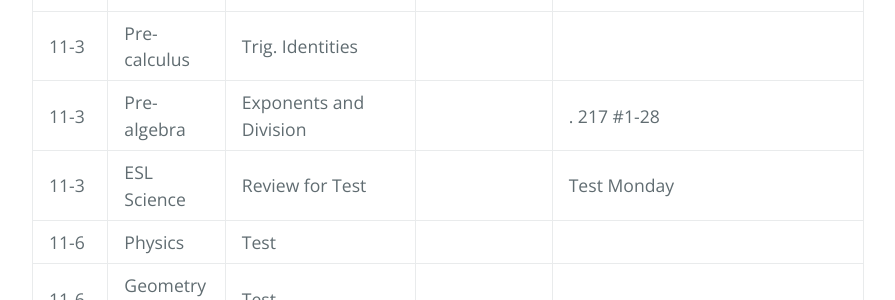
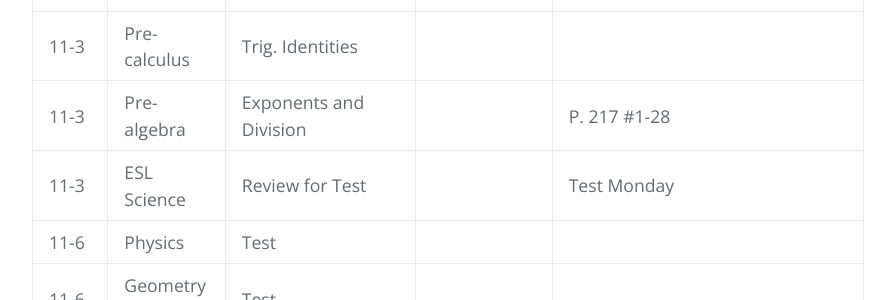
Before and after one commit to gpayoo/gpayoo, a Jekyll site: the page built from index.md, in a window 1280 px wide and 900 px high, scrolled down 690 px. Shown: the part 156-456 px from the top of the window, without its empty margins (192-1087 px from the left). Built offline with Jekyll 4.4.1, drawn with Linux system fonts in a browser that asks for light colours; our own code applies the rules of GitHub Pages for plain Markdown files.

```diff
--- a/index.md
+++ b/index.md
@@ -13,7 +13,7 @@ layout: default
 | 11-3 | Physics | Internet Labs on Momentum (Elastic & Inelastic Collisions) | | Test on work/energy on Monday, Both internet labs due Mon - type & print a short conclusion for each; the reports must be handed in by 8:40 AM
 | 11-3 | Geometry B | Review  | |  Test Monday, Handout #69 due Mon.|
 | 11-3 | Pre-calculus | Trig. Identities | |
-| 11-3 | Pre-algebra | Exponents and Division  | | . 217 #1-28
+| 11-3 | Pre-algebra | Exponents and Division  | | P. 217 #1-28
 | 11-3 | ESL Science | Review for Test |  | Test Monday
 | 11-6 | Physics | Test | |
 | 11-6 | Geometry B | Test| | |
```
